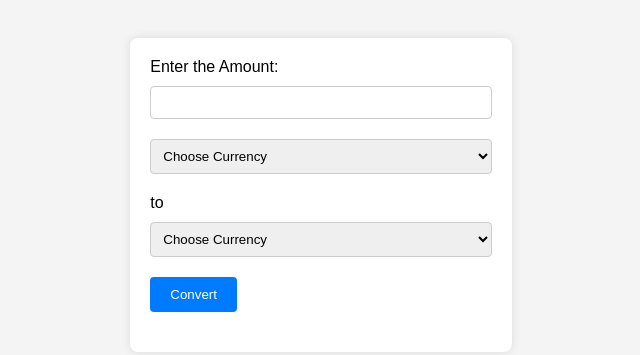
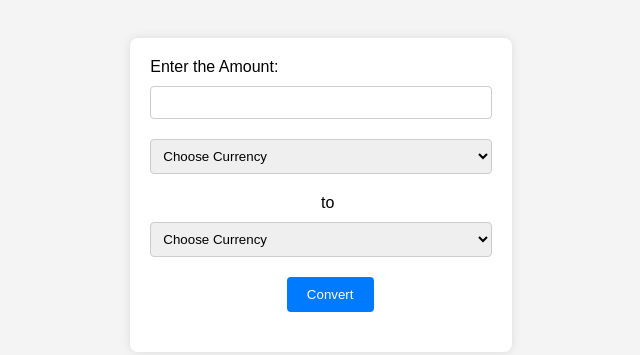
Before and after one commit to Periasamy147/currency-converter, a plain HTML site: page index.html in a window 1280 px wide. Shown: the part 205-560 px from the top of the page, without its empty margins (319-959 px from the left). Drawn offline with Linux system fonts and the light colour scheme.

Commit message:
added Styles for website

```diff
--- a/index.html
+++ b/index.html
@@ -71,7 +71,7 @@ button:hover {
             <option value="CNY">Yuan</option>
             <option value="EUR">Euro</option>
         </select>
-        <label for="to">to</label>
+        <div style="padding-left: 50%"><label for="to">to</label></div>
         <select id="toCurrency">
             <option>Choose Currency</option>
             <option value="INR">Rupee</option>
@@ -80,7 +80,7 @@ button:hover {
             <option value="CNY">Yuan</option>
             <option value="EUR">Euro</option>
         </select>
-        <button type="submit">Convert</button>
+        <div style="padding-left: 40%;"><button type="submit">Convert</button></div>
         <div id="result"></div> <!-- Output label -->
     </form>
     <script src="index.js"></script>
```
